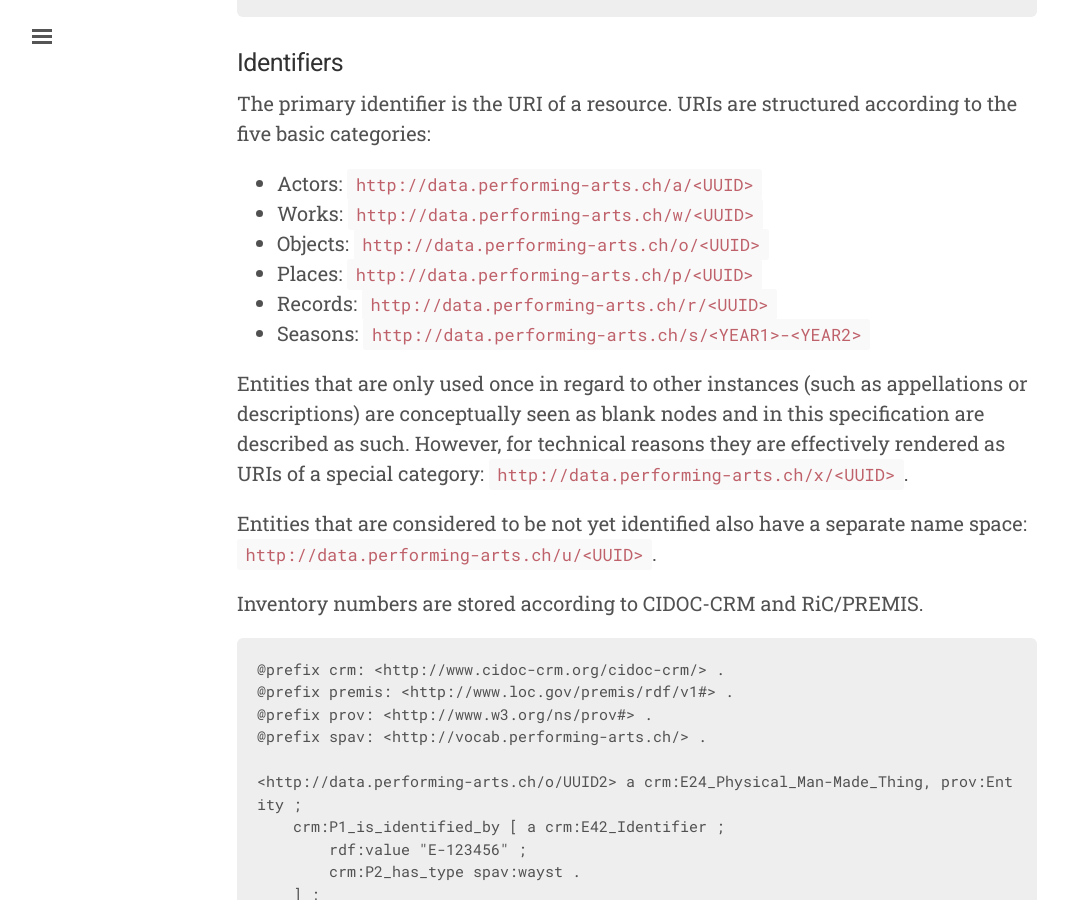
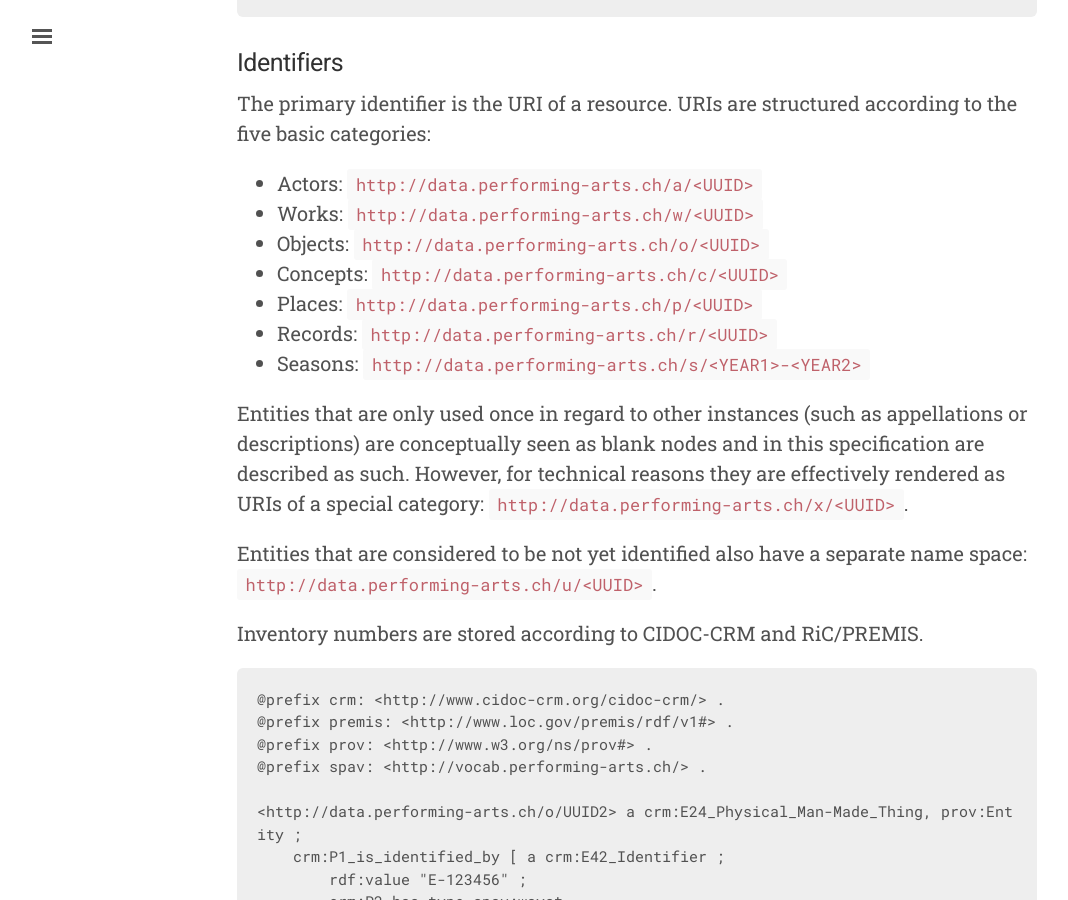
Before and after one commit to sapa/spa-specifications, a Jekyll site: the page built from identities.md, in a window 1280 px wide and 900 px high, scrolled down 682 px. Shown: the whole window, without its empty margins (3-1071 px from the left). Built offline with Jekyll 4.4.1, drawn with Linux system fonts in a browser that asks for light colours.

Commit message:
added concepts to URI scheme

```diff
--- a/identities.md
+++ b/identities.md
@@ -25,6 +25,7 @@ The primary identifier is the URI of a resource. URIs are structured according t
 * Actors: `http://data.performing-arts.ch/a/<UUID>`
 * Works: `http://data.performing-arts.ch/w/<UUID>`
 * Objects: `http://data.performing-arts.ch/o/<UUID>`
+* Concepts: `http://data.performing-arts.ch/c/<UUID>`
 * Places: `http://data.performing-arts.ch/p/<UUID>`
 * Records: `http://data.performing-arts.ch/r/<UUID>`
 * Seasons: `http://data.performing-arts.ch/s/<YEAR1>-<YEAR2>`
```
